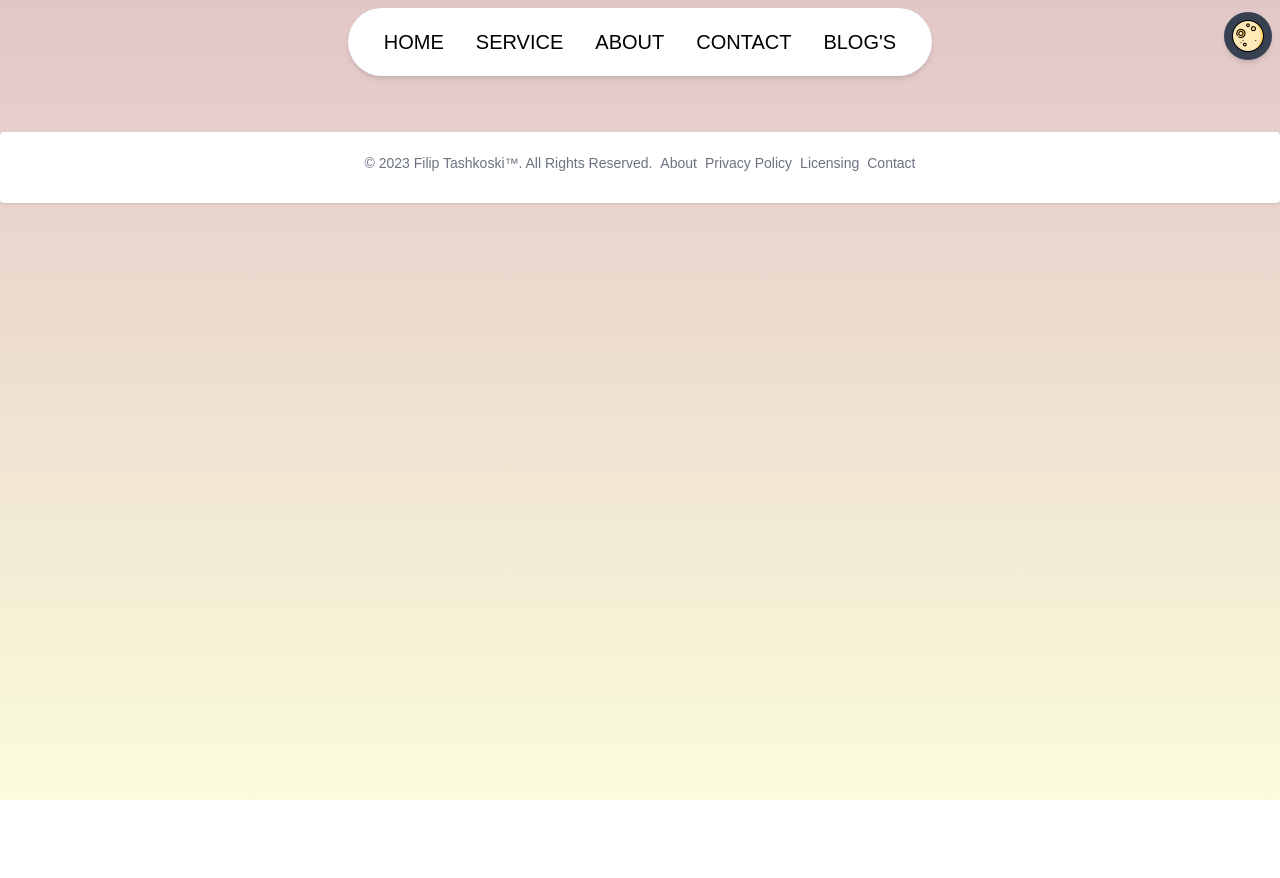
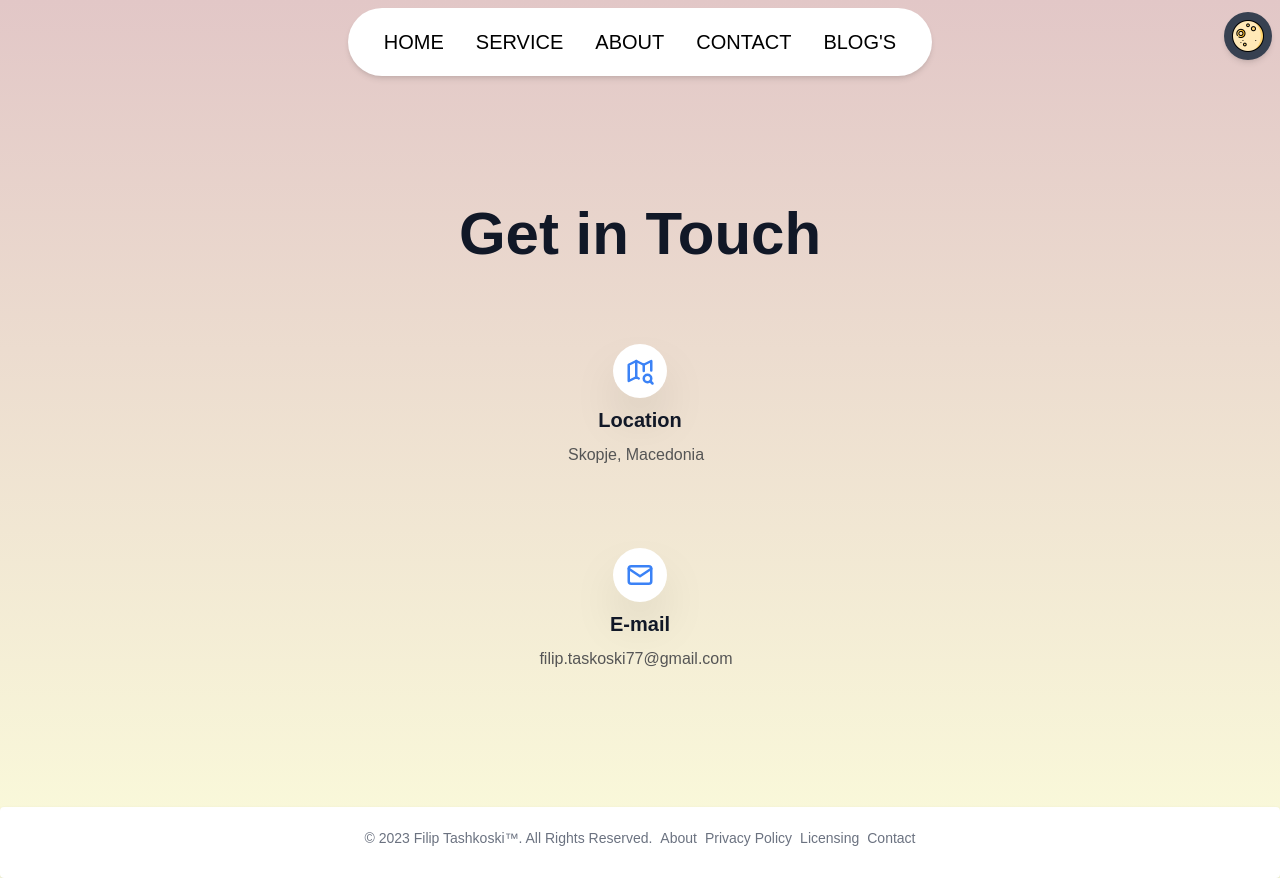
Before and after one commit to ftaskoski123/portfolio, a Vue app: page /contact in a window 1280 px wide. Before the commit the page ends 800 px from the top, so only its background shows below. Built offline with nearby package versions, Linux system fonts and the light colour scheme.

Commit message:
added a contact me page

```diff
--- a/src/components/Nav.vue
+++ b/src/components/Nav.vue
@@ -98,10 +98,11 @@
             >
           </li>
           <li class="mx-4 my-6 md:my-0">
-            <a
-              href="#"
+            <router-link
+              to="/contact"
+              @click="toggleLinksVisibility"
               class="text-xl focus:text-cyan-500 hover:text-cyan-500 duration-500"
-              >CONTACT</a
+              >CONTACT</router-link
             >
           </li>
           <li class="mx-4 my-6 md:my-0">
--- a/src/router/index.js
+++ b/src/router/index.js
@@ -1,6 +1,7 @@
 import { createRouter, createWebHistory } from 'vue-router'
 import HomeView from '../views/HomeView.vue'
 import AboutView from '../views/AboutView.vue'
+import Contact from '../views/Contact.vue'
 
 const router = createRouter({
   history: createWebHistory(import.meta.env.BASE_URL),
@@ -13,10 +14,14 @@
     {
       path: '/about',
       name: 'about',
-      // route level code-splitting
-      // this generates a separate chunk (About.[hash].js) for this route
-      // which is lazy-loaded when the route is visited.
+
       component: AboutView
+    },
+    {
+      path:'/contact',
+      name:'contact',
+      component:Contact
+
     }
   ]
 })
--- /dev/null
+++ b/src/views/Contact.vue
@@ -0,0 +1,63 @@
+<template >
+    <div class="px-4 py-24 mx-auto sm:max-w-xl md:max-w-full lg:max-w-screen-xl md:px-24 lg:px-8 lg:py-20">
+  <div>
+    <h3
+      class="text-4xl text-center mt-12 sm:text-6xl font-semibold text-gray-900 dark:text-white"
+    >
+      Get in Touch
+    </h3>
+  </div>
+
+  <!--Location-->
+  <div class="flex justify-center items-center mt-20">
+    <div class="rounded-full shadow-2xl bg-white inline-block p-3">
+      <svg
+        xmlns="http://www.w3.org/2000/svg"
+        width="30"
+        height="30"
+        viewBox="0 0 24 24"
+        fill="none"
+        stroke="currentColor"
+        stroke-width="2"
+        stroke-linecap="round"
+        stroke-linejoin="round"
+        class="text-blue-500"
+      >
+        <path d="M11 18l-2 -1l-6 3v-13l6 -3l6 3l6 -3v7.5"></path>
+        <path d="M9 4v13"></path>
+        <path d="M15 7v5"></path>
+        <path d="M18 18m-3 0a3 3 0 1 0 6 0a3 3 0 1 0 -6 0"></path>
+        <path d="M20.2 20.2l1.8 1.8"></path>
+      </svg>
+    </div>
+  </div>
+  <h3
+    class="text-xl text-center mt-2 font-semibold text-gray-900 dark:text-white"
+  >
+    Location
+  </h3>
+  <p
+    class="text-[#555] text-base font-medium leading-[1.6] dark:text-white mt-2 mr-2 text-center"
+  >
+ Skopje, Macedonia<br />
+  </p>
+
+  <!--Email-->
+  <div class="flex justify-center items-center mt-20">
+    <div class="rounded-full shadow-2xl bg-white inline-block p-3">
+        <svg xmlns="http://www.w3.org/2000/svg" width="30" height="30" viewBox="0 0 24 24" fill="none" stroke="currentColor" stroke-width="2" stroke-linecap="round" stroke-linejoin="round" class="text-blue-500"><path d="M3 7a2 2 0 0 1 2 -2h14a2 2 0 0 1 2 2v10a2 2 0 0 1 -2 2h-14a2 2 0 0 1 -2 -2v-10z"></path><path d="M3 7l9 6l9 -6"></path></svg>
+    </div>
+  </div>
+  <h3
+    class="text-xl text-center mt-2 font-semibold text-gray-900 dark:text-white"
+  >
+    E-mail
+  </h3>
+  <p
+    class="text-[#555] text-base font-medium leading-[1.6] dark:text-white mt-2 mr-2 text-center"
+  >
+ filip.taskoski77@gmail.com<br />
+  </p>
+
+</div>
+</template>
--- a/src/views/HomeView.vue
+++ b/src/views/HomeView.vue
@@ -1,6 +1,6 @@
 <template>
   <!-- phone -->
-
+<!-- <div class="px-4 py-16 mx-auto sm:max-w-xl md:max-w-full lg:max-w-screen-xl md:px-24 lg:px-8 lg:py-20"> -->
   <main class="text-center p-4">
     <div>
       <h3 class="text-4xl sm:text-6xl font-semibold text-black dark:text-white">
@@ -39,7 +39,7 @@
         stroke-width="2"
         stroke-linecap="round"
         stroke-linejoin="round"
-        class="focus:text-cyan-500 hover:text-cyan-500 mr-4"
+        class="focus:text-blue-500 hover:text-blue-500 mr-4"
         data-darkreader-inline-stroke=""
         style="--darkreader-inline-stroke: currentColor"
       >
@@ -63,7 +63,7 @@
         stroke-width="2"
         stroke-linecap="round"
         stroke-linejoin="round"
-        class="focus:text-cyan-500 hover:text-cyan-500"
+        class="focus:text-blue-500 hover:text-blue-500"
         data-darkreader-inline-stroke=""
         style="--darkreader-inline-stroke: currentColor"
       >
@@ -103,6 +103,7 @@
       />
     </div>
   </div>
+<!-- </div> -->
 </template>
 
 <script setup></script>
```
